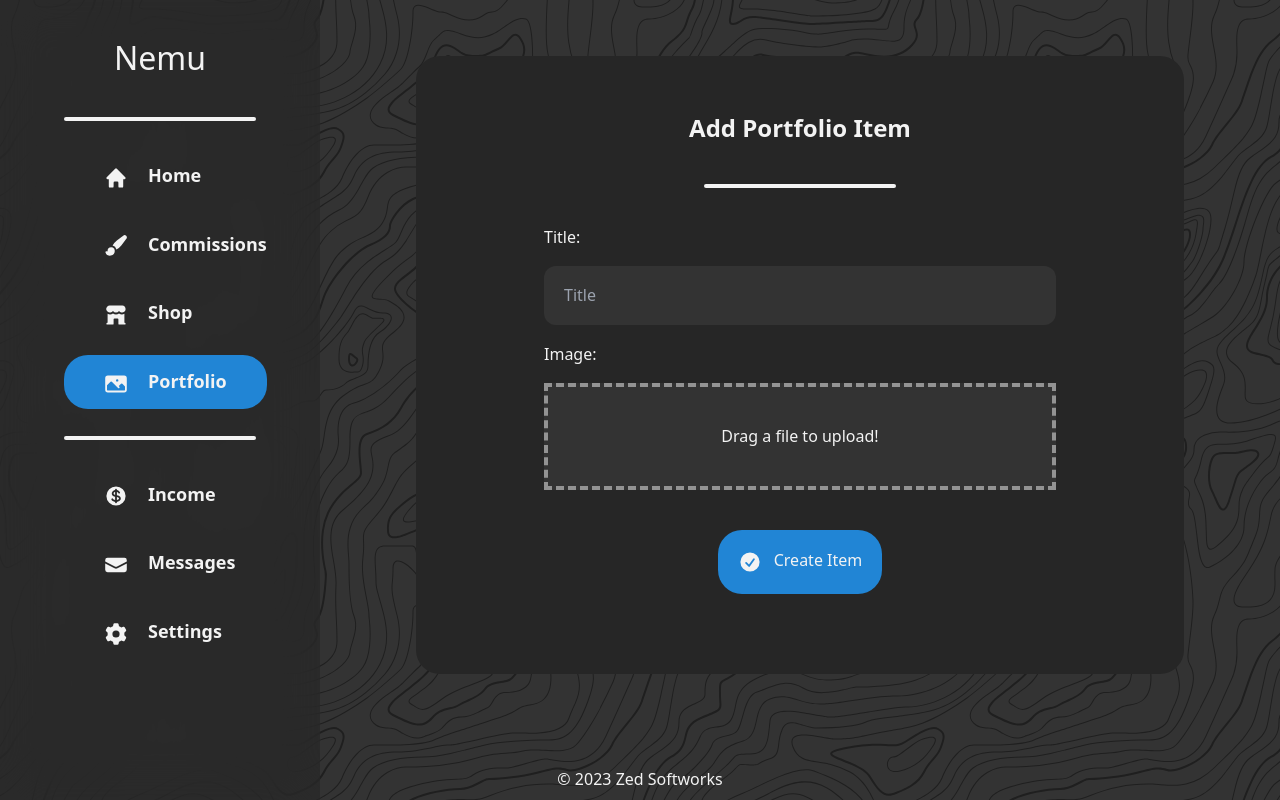
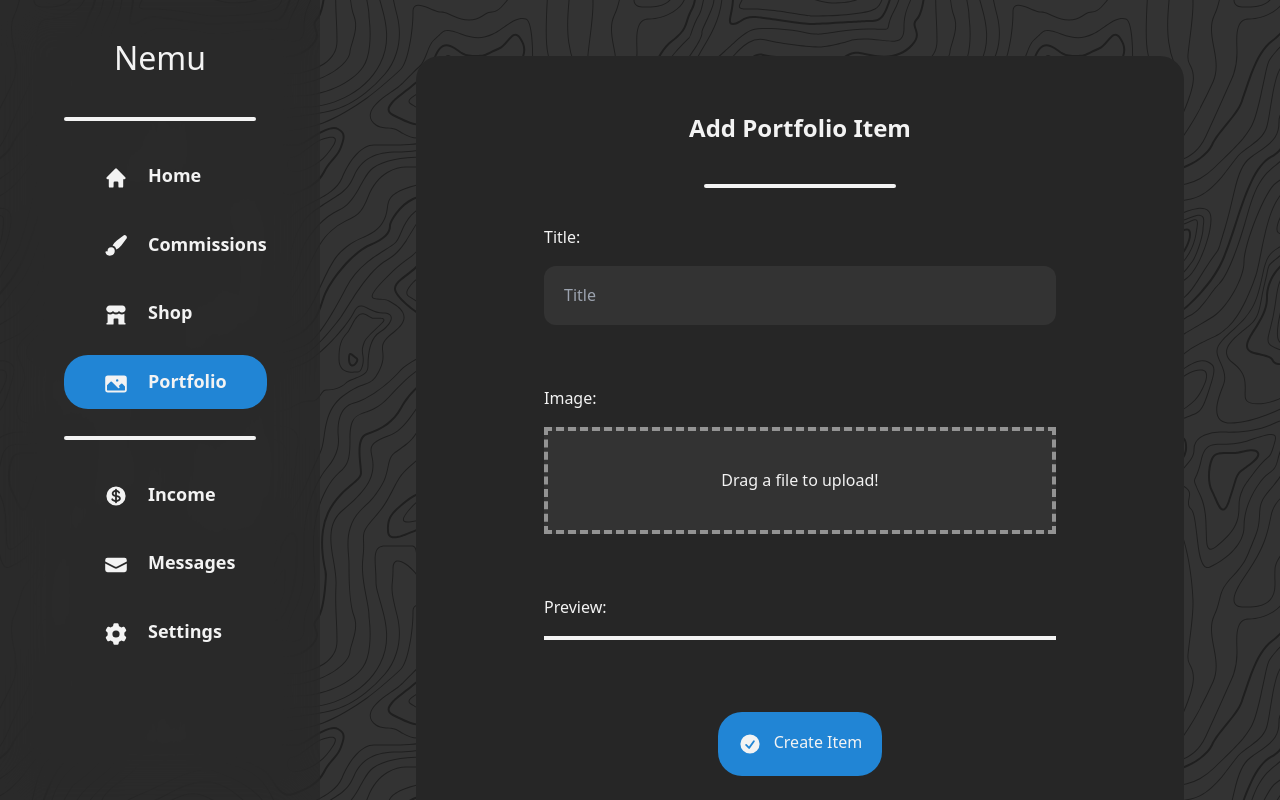
Before and after one commit to Zed-Softworks-Official/nemu, a Next.js app: page /dashboard/portfolio/add in a window 1280 px wide. Shown: the top 800 px of the page. Built offline with nearby package versions, Linux system fonts and the light colour scheme; a web font is replaced by a local one.

Commit message:
Dropzone working and preview of file

```diff
--- a/app/api/artist/forms/[location]/route.ts
+++ b/app/api/artist/forms/[location]/route.ts
@@ -6,8 +6,9 @@ import { NextResponse } from "next/server";
 export async function POST(req: Request, { params }: { params: {location: string} }) {
     const data = await req.formData();
 
+    console.log(JSON.stringify(data.));
+
     return NextResponse.json({
         title: data.get('title'),
-        file: data.get('dropzone-file')
     });
 }
--- a/app/dashboard/portfolio/add/page.tsx
+++ b/app/dashboard/portfolio/add/page.tsx
@@ -1,51 +1,77 @@
 'use client'
 
-import { CheckCircleIcon } from "@heroicons/react/20/solid";
-import React, { useState } from "react"
+import React, { FormEvent, useEffect, useState } from "react"
 import { useDropzone } from 'react-dropzone';
 
+import { CheckCircleIcon } from "@heroicons/react/20/solid";
+
 export default function AddPortfolioItem() {
-    const [file, setFile] = useState({});
-    const { getRootProps, getInputProps } = useDropzone({
+    const [filePreview, setfilePreview] = useState('');
+    const [isLoading, setIsLoading] = useState(false);
+
+    const { acceptedFiles, getRootProps, getInputProps } = useDropzone({
         maxFiles: 1,
         accept: {
             'image/*': []
         },
         onDrop: acceptedFiles => {
-            setFile(acceptedFiles.map(image => Object.assign(image, {
-                preview: URL.createObjectURL(image)
-            })))
+            setfilePreview(URL.createObjectURL(acceptedFiles[0]));
         }
     });
 
     const thumbs = (
-        <div className="">
-            <img src={file.preview} />
+        <div className="inline-flex border-2 border-solid border-white mb-8 mr-8 w-full h-full box-border">
+            <div className="flex min-w-0 overflow-hidden">
+                <img className="block w-auto h-full" src={filePreview} />
+            </div>
         </div>
     );
+
+    useEffect(() => {
+        return () => URL.revokeObjectURL(filePreview);
+    }, []);
+
+    async function handleSubmit(event: FormEvent<HTMLFormElement>) {
+        event.preventDefault();
+        setIsLoading(true);
+
+        try {
+            const formData = new FormData(event.currentTarget);
+
+            let filename = crypto.randomUUID();
+            console.log(acceptedFiles);
+
+        } catch (error) {
+            console.log(error);
+        }
+    }
 
     return (
         <main className="py-14 justify-around mr-24 ml-[26rem]">
             <div className="dark:bg-fullblack bg-fullwhite p-10 mx-auto rounded-3xl">
                 <h1 className="font-bold text-2xl text-center">Add Portfolio Item</h1>
                 <hr className="seperation" />
-                <form className="max-w-lg mx-auto" method="post" action="/api/artist/forms/portfolio">
+                <form className="max-w-lg mx-auto" onSubmit={handleSubmit}>
                     <div>
                         <label htmlFor="title" className="block mb-5">Title: </label>
                         <input name="title" placeholder="Title" type="text" className="bg-charcoal p-5 rounded-xl w-full" />
                     </div>
-                    <div className="my-5">
+                    <div className="mt-16">
                         <label className="block mb-5">Image:</label>
-                        {thumbs}
 
                         <div className="mx-auto p-10 border-dashed border-white border-opacity-50 border-4 focus:border-primary bg-charcoal text-center border-spacing-28" {...getRootProps()}>
                             <input name="dropzone-file" type="file" {...getInputProps()} />
                             <p>Drag a file to upload!</p>
                         </div>
 
+                        <aside className="flex flex-col flex-wrap mt-16">
+                            <label className="block mb-5">Preview: </label>
+                            {thumbs}
+                        </aside>
+
                     </div>
                     <div className="flex flex-row items-center justify-center my-5">
-                        <button type="submit" className="bg-primary p-5 rounded-3xl m-5">
+                        <button type="submit" className="bg-primary p-5 rounded-3xl m-5" disabled={isLoading}>
                             <CheckCircleIcon className="w-6 h-6 inline mr-3" />
                             Create Item
                         </button>
```
